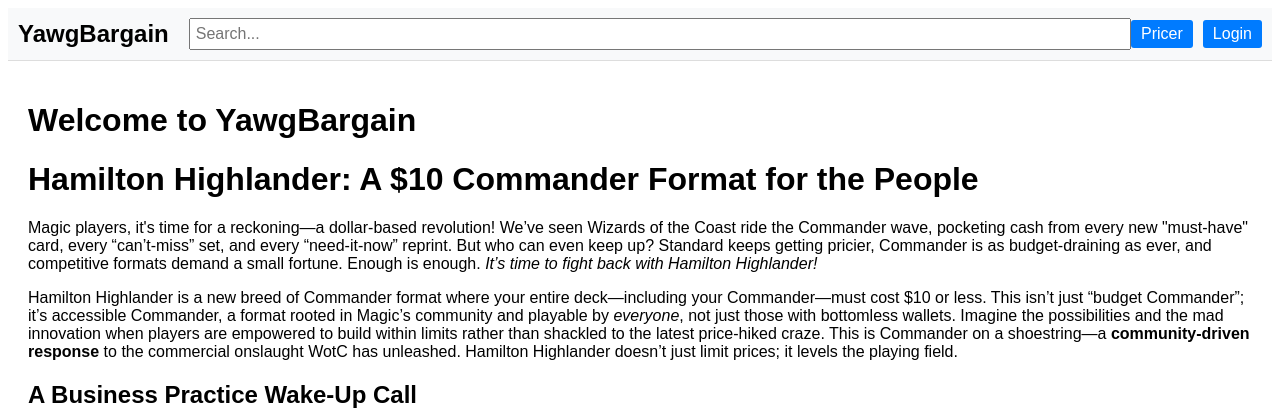
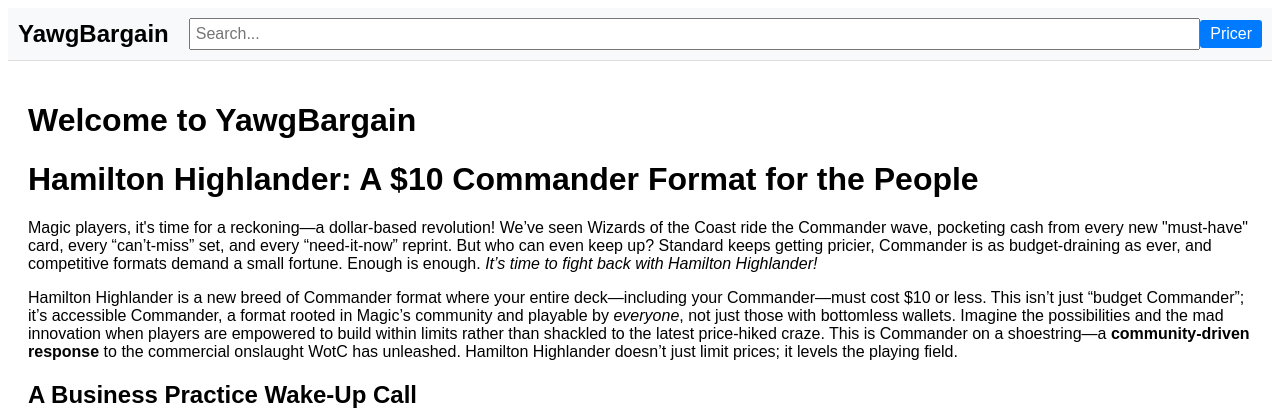
Before and after one commit to CarsonJoshua/yawgbargain, a Python web app: template templates/index.html in a window 1280 px wide. Shown: the top 420 px of the page. Run offline with Jinja, Linux system fonts and the light colour scheme; the template is opened without the code that fills it, so the values that code supplies are empty.

Commit message:
removed login until accounts implemented

```diff
--- a/templates/base.html
+++ b/templates/base.html
@@ -20,7 +20,7 @@
                 <a href="/profile">My Profile</a>
                 <a href="/logout">Logout</a>
             {% else %}
-                <a href="/login">Login</a>
+                <!-- <a href="/login">Login</a> -->
             {% endif %}
         </div>
     </div>
```
